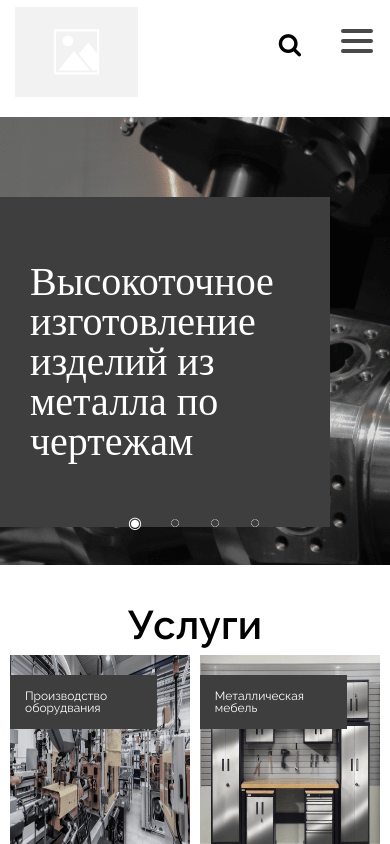
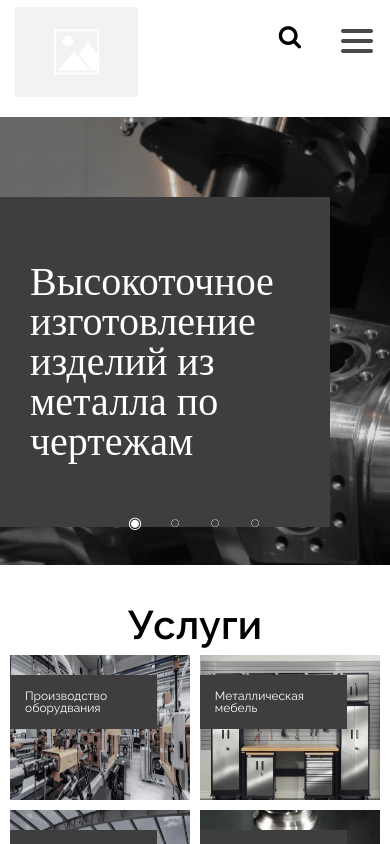
Before and after one commit to Karina1213/layout, a React (Create React App) app: page / in a window 390 px wide. Shown: the top 844 px of the page. Built offline with nearby package versions, Linux system fonts and the light colour scheme.

Commit message:
added responsive in cards, header

```diff
--- a/src/assets/styles/css/Header.css
+++ b/src/assets/styles/css/Header.css
@@ -3,7 +3,8 @@
   .header__box {
     display: flex;
     justify-content: space-between;
-    position: relative; }
+    position: relative;
+    align-items: flex-end; }
   .header__dropdown-box {
     position: absolute;
     right: 0px;
@@ -11,7 +12,10 @@
     display: flex;
     align-items: baseline; }
   .header__navigation-box {
-    display: flex; }
-  @media only screen and (max-width: 769px) {
-    .header--display-none {
-      display: none; } }
+    display: flex;
+    margin-top: -13px; }
+  .header--display-none {
+    padding-top: 85px; }
+    @media only screen and (max-width: 769px) {
+      .header--display-none {
+        display: none; } }
--- a/src/assets/styles/css/Navigation.css
+++ b/src/assets/styles/css/Navigation.css
@@ -6,6 +6,9 @@
   border-right: 1px solid rgba(62, 62, 62, 0.22);
   text-decoration: none;
   color: #000000; }
+  @media only screen and (max-width: 992px) {
+    .navigation__link {
+      padding: 65px 10px 7px 10px; } }
 .navigation__burger {
   font-family: "Raleway", sans-serif;
   font-weight: 500;
--- a/src/assets/styles/css/ServicesCard.css
+++ b/src/assets/styles/css/ServicesCard.css
@@ -4,6 +4,15 @@
     width: 100%;
     height: 100%;
     min-height: 201px; }
+    @media only screen and (max-width: 600px) {
+      .services-card__image {
+        min-height: 185px; } }
+    @media only screen and (max-width: 414px) {
+      .services-card__image {
+        min-height: 145px; } }
+    @media only screen and (max-width: 360px) {
+      .services-card__image {
+        min-height: 105px; } }
   .services-card__content {
     padding: 15px 132px 15px 15px;
     background-color: #3E3E3E;
@@ -13,6 +22,10 @@
     top: 1.7em;
     right: 4em;
     left: 0em; }
+    @media only screen and (max-width: 768px) {
+      .services-card__content {
+        right: 3em;
+        font-size: 12px; } }
   .services-card:hover {
     cursor: pointer;
     transform: scale(1.05);
--- a/src/components/Card/Card.js
+++ b/src/components/Card/Card.js
@@ -1,18 +1,14 @@
 import React from "react";
 import './Card.scss'
 import {Typography} from "../Typography/Typography";
-import {Container} from "../Container/Container";
-
 
 export const Card = (props) => {
-    const classes = (props.id == 23) ? 'card__box--left' : 'card__box--right'
+    const classes = (props.id === '23') ? 'card__box--left' : 'card__box--right'
     return (
         <div className={`card`}>
             <div className={`card__box ${classes}`}>
-                <Container>
                     <Typography mixin='card__title' xxlFontSize primary> {props.title}</Typography>
                     <Typography mixin='card__content' lgFontSize primary> {props.content}</Typography>
-                </Container>
             </div>
             <img alt={props.title} className='card__image' src={props.image}/>
         </div>)
--- a/src/components/Gallery/Gallery.js
+++ b/src/components/Gallery/Gallery.js
@@ -8,7 +8,7 @@ export const Gallery = () => {
     return (
         <ul className='gallery'>
             {servicesData.map((data) => {
-                const classes = (data.id == 21 || data.id == 22) ? 'gallery__card--large' : 'gallery__card--small'
+                const classes = (data.id == '21' || data.id == '22') ? 'gallery__card--large' : 'gallery__card--small'
 
                 return (
                     <li className={`gallery__card ${classes}`}>
--- a/src/components/Header/Header.scss
+++ b/src/components/Header/Header.scss
@@ -7,6 +7,7 @@
     display: flex;
     justify-content: space-between;
     position: relative;
+    align-items: flex-end;
   }
 
   &__dropdown-box {
--- a/src/components/MainCard/MainCard.js
+++ b/src/components/MainCard/MainCard.js
@@ -8,7 +8,7 @@ export const MainCard = (props) => {
     return (
         <div className='main-card'>
             <Container>
-                <Typography mixin='main-card__content' xxlFontSize primary> {props.title}</Typography>
+                <Typography xxlFontSize primary mixin='main-card__content' > {props.title}</Typography>
             </Container>
 
             <img alt={props.title} className='main-card__image' src={props.image}/>
--- a/src/components/Navigation/Navigation.js
+++ b/src/components/Navigation/Navigation.js
@@ -26,7 +26,7 @@ export const Navigation = (props) => {
         title: 'Меню'
     };
 
-    if (burgerMenu == 'true') {
+    if (burgerMenu === 'true') {
         navBar.unshift(burgerNavBar)
     }
     const classes = burgerMenu === 'true' ? 'navigation__burger' : 'navigation__link';
--- a/src/components/SearchIcon/SearchIcon.js
+++ b/src/components/SearchIcon/SearchIcon.js
@@ -20,10 +20,10 @@ export class SearchIcon extends React.Component {
             <div className={this.state.isOpen ? 'search-box search-box--active' : "search-box"}>
                 <input className="search-box__input" type="text" name="" placeholder="Поиск"/>
 
-                <a href="#" className="search-box__button">
+                <p className="search-box__button">
                     <i onClick={this.handleClick} className='search-icon fa fa-search'
                        aria-hidden="true"> </i>
-                </a>
+                </p>
             </div>)
     }
 };
--- a/src/components/ServicesCard/ServicesCard.scss
+++ b/src/components/ServicesCard/ServicesCard.scss
@@ -7,6 +7,18 @@
     width: 100%;
     height: 100%;
     min-height: 201px;
+
+    @include breakpoint(600) {
+      min-height: 185px;
+    }
+
+    @include breakpoint(414) {
+      min-height: 145px;
+    }
+
+    @include breakpoint(360) {
+      min-height: 105px;
+    }
   }
 
   &__content {
```
Also changed, not shown: src/assets/styles/css/MainCard.css (+7 -2 lines), src/components/SearchIcon/SearchIcon.scss (line endings or trailing spaces).
